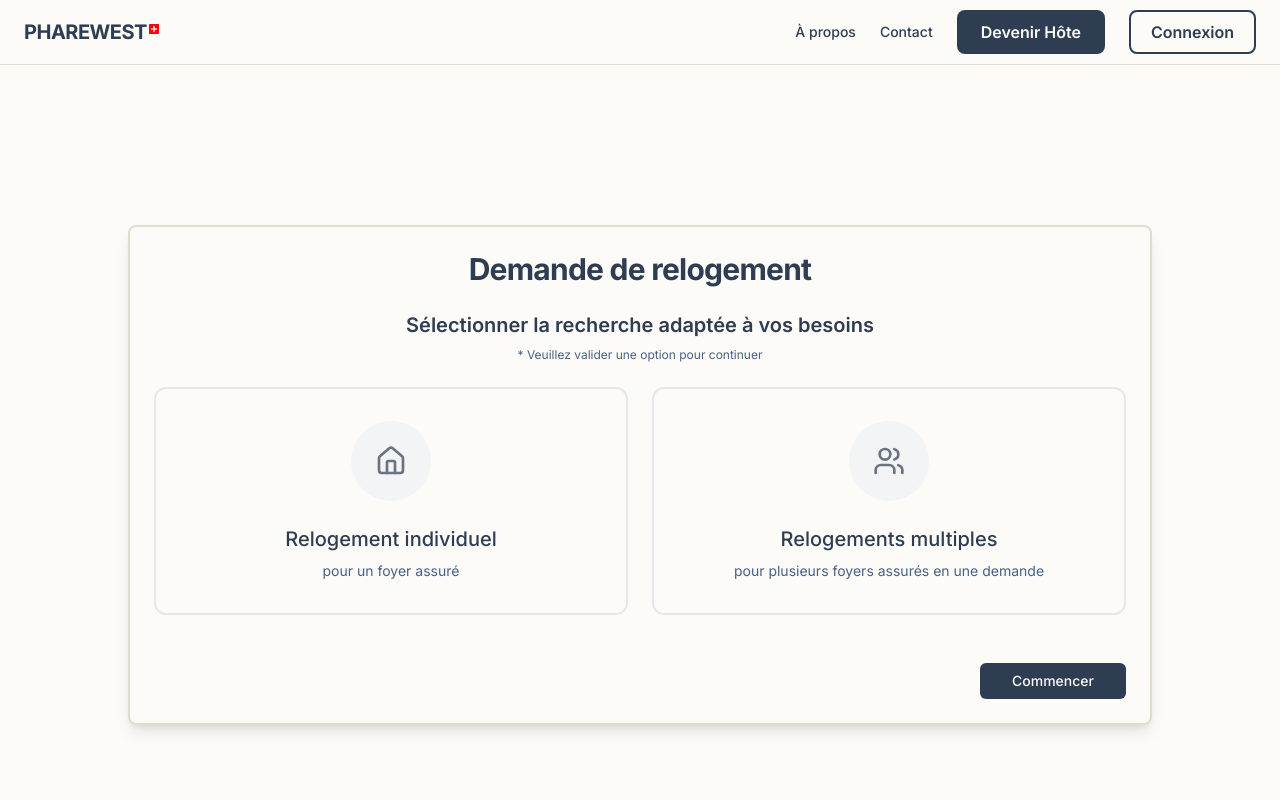
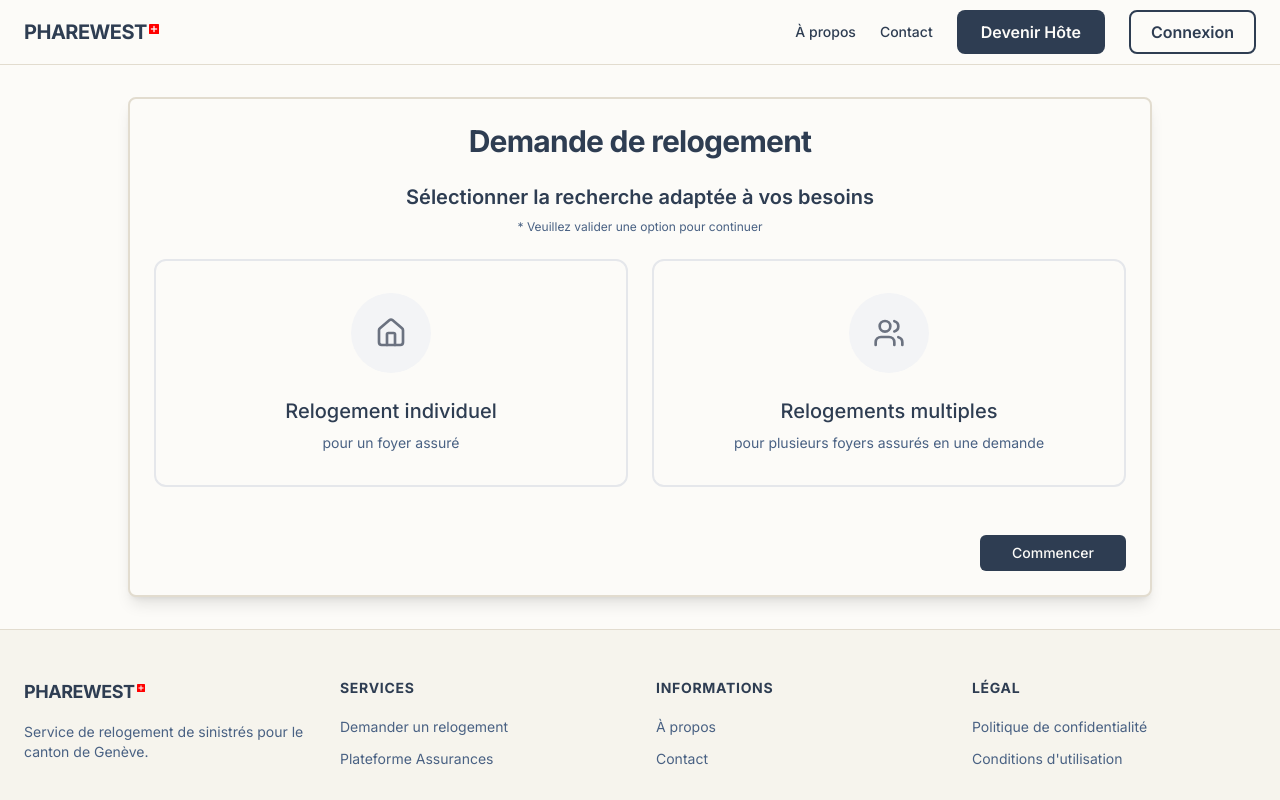
Before and after one commit to valcourgeau/sini, a Next.js app: page /relocation/new in a window 1280 px wide. Shown: the top 800 px of the page. Built offline with nearby package versions, Linux system fonts and the light colour scheme.

Commit message:
feat: smaller headway above form

```diff
--- a/src/app/property/new/page.tsx
+++ b/src/app/property/new/page.tsx
@@ -11,9 +11,9 @@ export const metadata = {
  */
 export default function PropertyListingPage() {
   return (
-    <main className="flex-1 py-12 md:py-16 lg:py-20">
-      <div className="container mx-auto px-4 md:px-6">
-        <div className="mx-auto max-w-3xl space-y-4 text-center">
+    <main className="flex-1 py-0 md:py-0 lg:py-0">
+      <div className="container mx-auto px-0 md:px-0">
+        <div className="mx-auto max-w-3xl space-y-4 text-center mt-0">
           <h1 className="text-3xl font-bold tracking-tighter sm:text-4xl md:text-5xl">
             Proposer un logement
           </h1>
--- a/src/app/relocation/new/page.tsx
+++ b/src/app/relocation/new/page.tsx
@@ -12,9 +12,9 @@ export const metadata = {
  */
 export default function NewRelocationPage() {
   return (
-    <main className="flex-1 py-12 md:py-16 lg:py-20">
-      <div className="container mx-auto px-4 md:px-6">
-        <div className="mt-12">
+    <main className="flex-1 py-0 md:py-0 lg:py-0">
+      <div className="container mx-auto px-0 md:px-0">
+        <div className="mt-0">
           <Suspense fallback={<div>Chargement...</div>}>
             <RelocationWizard />
           </Suspense>
```
